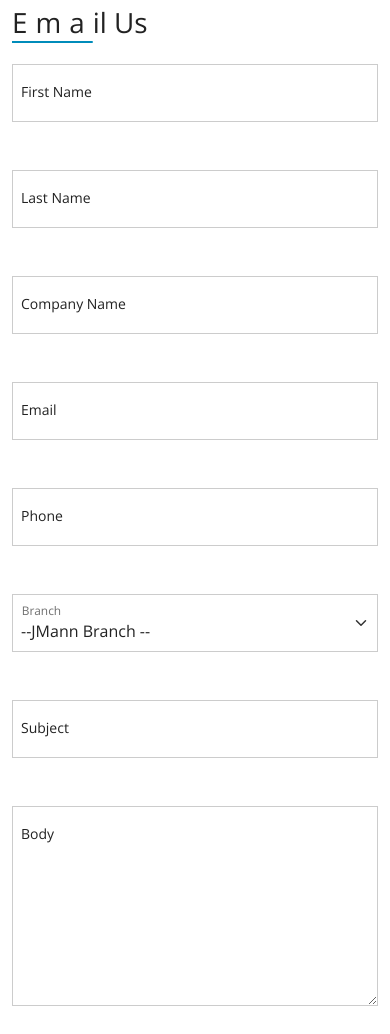
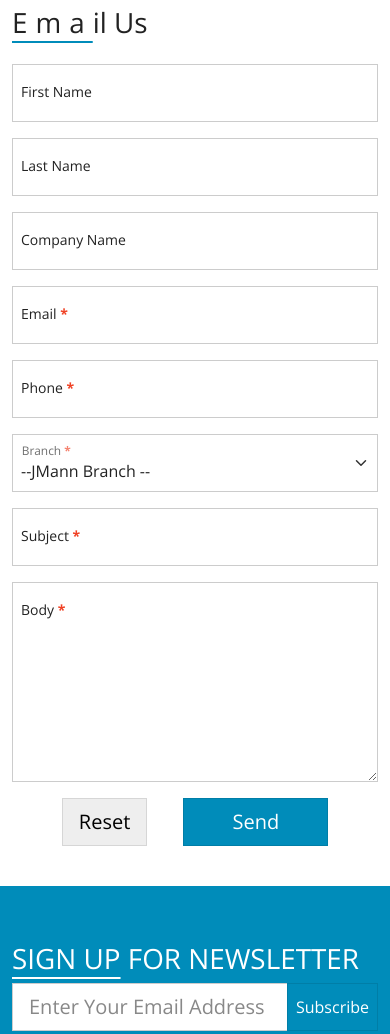
Before and after one commit to mikietechie/jmann-website, a website: page src/email.html in a window 390 px wide. Shown: the part 622-1656 px from the top of the page. Drawn offline with nearby package versions, Linux system fonts and the light colour scheme; files that its build step writes are made by us from their sources.

Commit message:
refactored the email design

```diff
--- a/src/email.html
+++ b/src/email.html
@@ -34,7 +34,7 @@
             <div class="col-lg-9">
                 <form action="/email" method="post" id="email-form">
                     <div class="row" id="msg-box">
-                        <div class="col-12 mb-5">
+                        <div class="col-12 mb-3">
                             <div class="alert alert-primary alert-dismissible fade show" role="alert">
                                 <p>Lorem ipsum dolor sit amet consectetur adipisicing elit.</p>
                                 <button type="button" class="btn-close"></button>
@@ -42,63 +42,63 @@
                         </div>
                     </div>
                     <div class="row">
-                        <div class="col-md-6 mb-5">
+                        <div class="col-md-6 mb-3">
                             <div class="form-floating">
                                 <input type="text" class="form-control" id="first-name" placeholder="Mike">
                                 <label for="first-name">First Name</label>
                             </div>
                         </div>
-                        <div class="col-md-6 mb-5">
+                        <div class="col-md-6 mb-3">
                             <div class="form-floating">
                                 <input type="text" class="form-control" id="last-name" placeholder="Doe">
                                 <label for="last-name">Last Name</label>
                             </div>
                         </div>
-                        <div class="col-md-12 mb-5">
+                        <div class="col-md-12 mb-3">
                             <div class="form-floating">
                                 <input type="text" class="form-control" id="company-name" placeholder="Engineering Inc">
                                 <label for="company-name">Company Name</label>
                             </div>
                         </div>
-                        <div class="col-md-6 mb-5">
+                        <div class="col-md-6 mb-3">
                             <div class="form-floating">
-                                <input type="email" class="form-control" id="email" placeholder="mike@mail.com">
-                                <label for="email">Email</label>
+                                <input type="email" class="form-control" id="email" placeholder="mike@mail.com" required>
+                                <label for="email">Email <b class="text-danger">*</b></label>
                             </div>
                         </div>
-                        <div class="col-md-6 mb-5">
+                        <div class="col-md-6 mb-3">
                             <div class="form-floating">
-                                <input type="tel" class="form-control" id="phone" placeholder="07000000">
-                                <label for="phone">Phone</label>
+                                <input type="tel" class="form-control" id="phone" placeholder="07000000" required minlength="6" maxlength="16">
+                                <label for="phone">Phone <b class="text-danger">*</b></label>
                             </div>
                         </div>
-                        <div class="col-md-12 mb-5">
+                        <div class="col-md-12 mb-3">
                             <div class="form-floating">
-                                <select class="form-select" id="branch">
+                                <select class="form-select" id="branch" required>
                                     <option value="">--JMann Branch --</option>
                                     {% for branch in branches %}
                                     <option value="{{branch.name}}">{{branch.name}}</option>
                                     {% endfor %}
                                 </select>
-                                <label for="phone">Branch</label>
+                                <label for="phone">Branch <b class="text-danger">*</b></label>
                             </div>
                         </div>
-                        <div class="col-md-12 mb-5">
+                        <div class="col-md-12 mb-3">
                             <div class="form-floating">
-                                <input type="text" class="form-control" id="subject" placeholder="Quotation Request">
-                                <label for="subject">Subject</label>
+                                <input type="text" class="form-control" id="subject" placeholder="Quotation Request" required minlength="3">
+                                <label for="subject">Subject <b class="text-danger">*</b></label>
                             </div>
                         </div>
-                        <div class="col-md-12 mb-5">
+                        <div class="col-md-12 mb-3">
                             <div class="form-floating">
-                                <textarea class="form-control" id="body" placeholder="Please ......"></textarea>
-                                <label for="body">Body</label>
+                                <textarea class="form-control" id="body" placeholder="Please ......" required minlength="10"></textarea>
+                                <label for="body">Body <b class="text-danger">*</b></label>
                             </div>
                         </div>
                     </div>
                     <div class="row">
                         <div class="col-12 text-center">
-                            <button type="reset" class="btn btn-lg btn-secondary mx-3">Cancel</button>
+                            <button type="reset" class="btn btn-lg btn-secondary mx-3">Reset</button>
                             <button type="submit" class="btn btn-lg btn-primary mx-3 px-5">Send</button>
                         </div>
                     </div>
```
